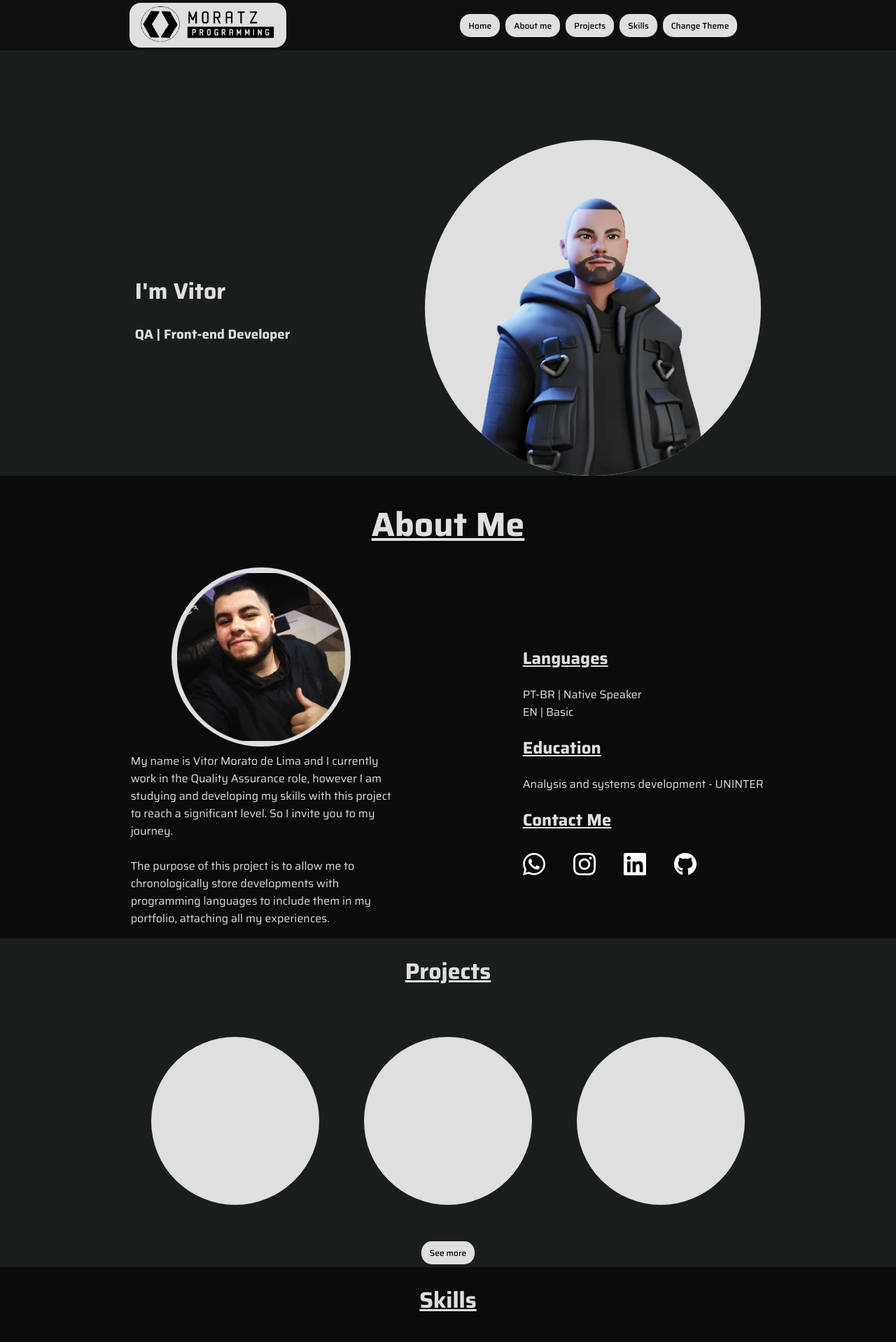
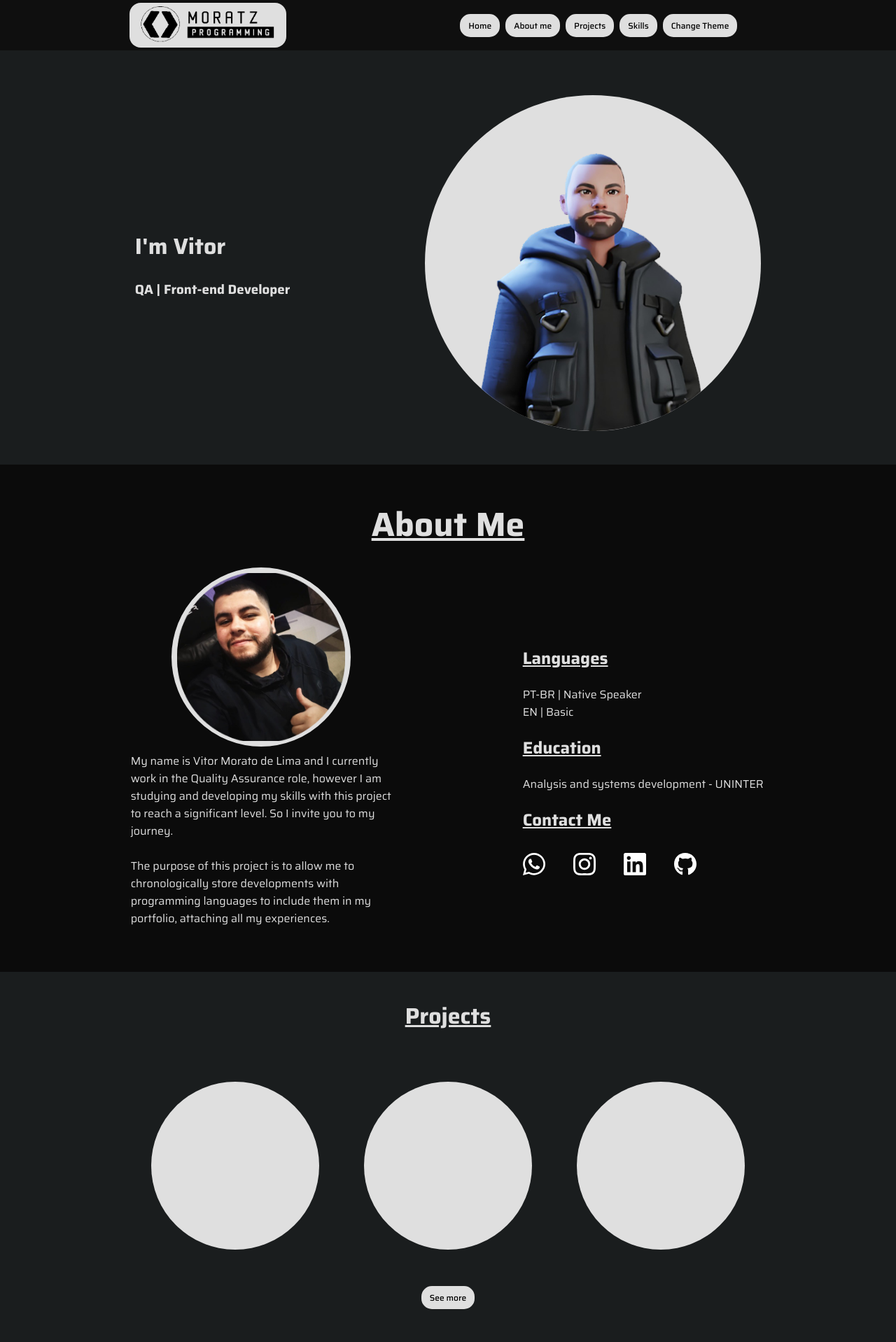
Before and after one commit to vitor-moratz/my-portfolio, a Next.js app: page / in a window 1280 px wide. Shown: the top 1918 px of the page at 70% size. Built offline with nearby package versions, Linux system fonts and the light colour scheme.

Commit message:
quase lá hehe

```diff
--- a/src/styles/Home.module.css
+++ b/src/styles/Home.module.css
@@ -2,6 +2,8 @@
   display: flex;
   justify-content: space-evenly;
   align-items: center;
+  padding-top: 4rem;
+  padding-bottom: 3rem;
 }
 
 .apresentation-image {
@@ -23,6 +25,8 @@
   align-items: center;
   flex-direction: column;
   background-color: #0B0B0B ;
+  padding-top: 1rem;
+  padding-bottom: 3rem;
 }
 
 .about-container h1{
@@ -76,6 +80,8 @@
   justify-content: center;
   align-items: center;
   flex-direction: column;
+  padding-top: 1rem;
+  padding-bottom: 3rem;
 }
 
 .projects-icons {
@@ -98,6 +104,8 @@
   align-items: center;
   justify-content: center;
   background-color: #0b0b0b;
+  padding-top: 1rem;
+  padding-bottom: 3rem;
 }
 
 .skills-logos {
--- a/src/styles/globals.css
+++ b/src/styles/globals.css
@@ -7,5 +7,5 @@ body, html {
 }
 
 main {
-  margin: 8rem 0;
+  margin: 8rem 2;
 }
```
